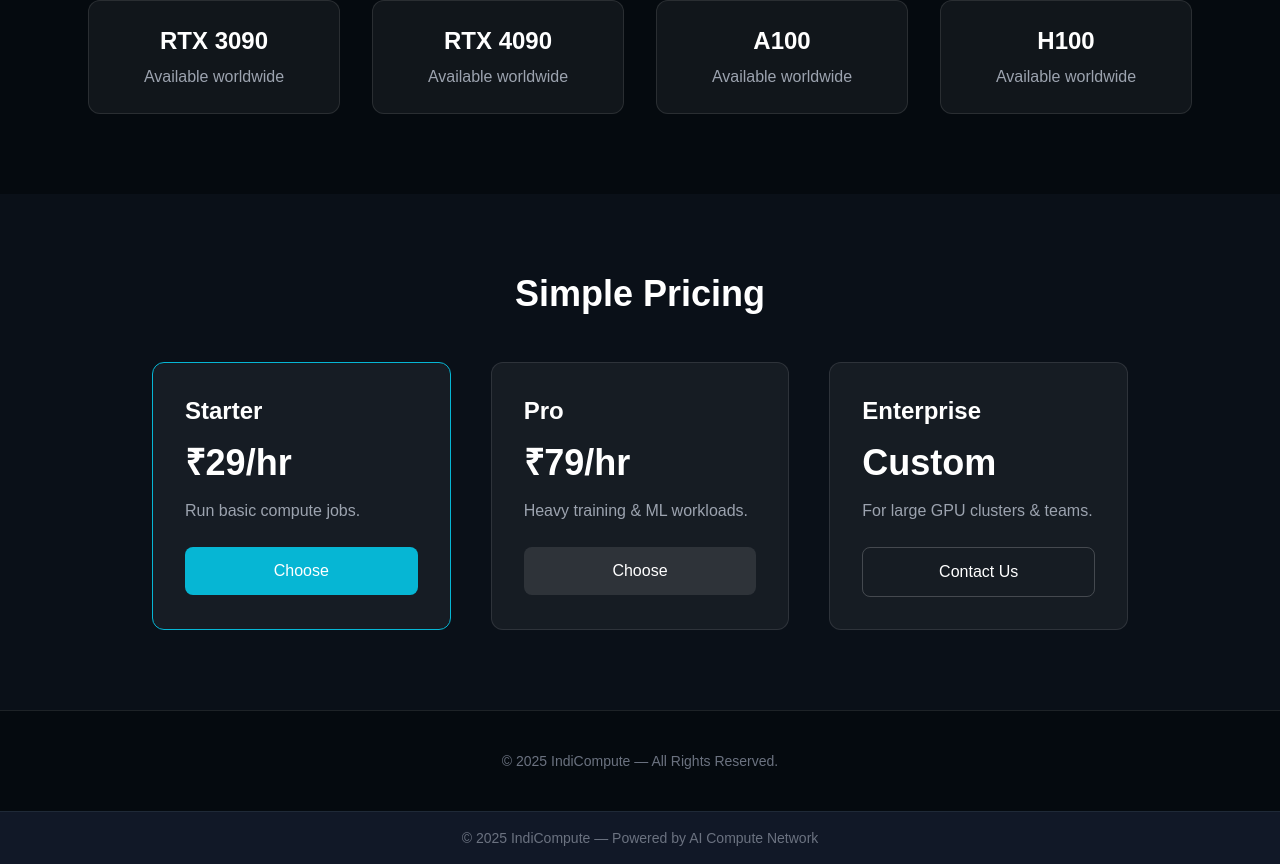
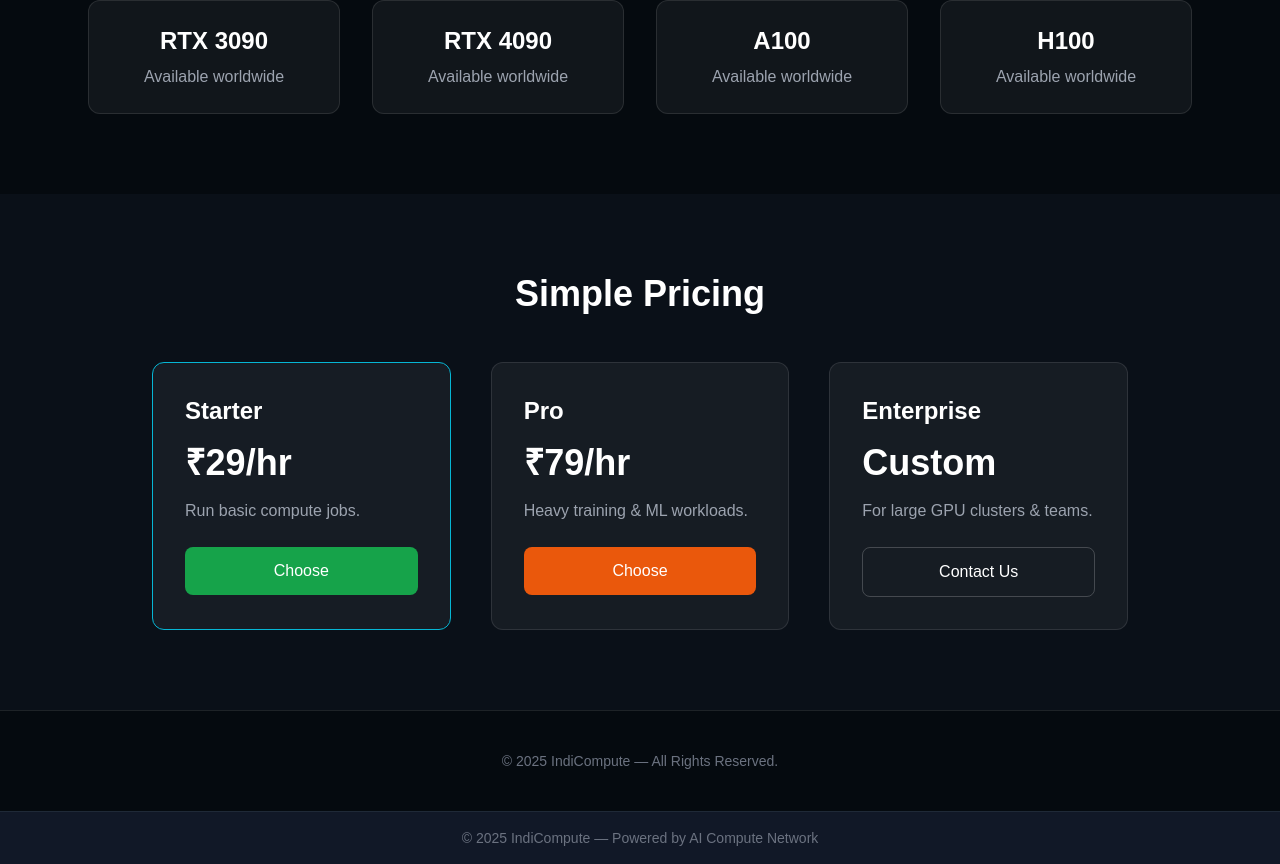
Before and after one commit to indicompute/indicompute_frontend, a Next.js app: page / in a window 1280 px wide. Shown: the part 1049-1913 px from the top of the page. Built offline with nearby package versions, Linux system fonts and the light colour scheme.

Commit message:
choose change

```diff
--- a/app/page.tsx
+++ b/app/page.tsx
@@ -142,14 +142,14 @@ export default function Home() {
             <h4 className="text-2xl font-semibold">Starter</h4>
             <p className="text-4xl font-bold mt-4">₹29/hr</p>
             <p className="mt-4 text-gray-400">Run basic compute jobs.</p>
-            <a href="/signup" className="mt-6 block text-center bg-cyan-500 hover:bg-cyan-600 py-3 rounded-lg">Choose</a>
+            <a href="/signup" className="mt-6 block text-center bg-green-600 hover:bg-green-700 py-3 rounded-lg">Choose</a>
           </div>
 
           <div className="p-8 bg-white/5 rounded-xl border border-white/10">
             <h4 className="text-2xl font-semibold">Pro</h4>
             <p className="text-4xl font-bold mt-4">₹79/hr</p>
             <p className="mt-4 text-gray-400">Heavy training & ML workloads.</p>
-            <a href="/signup" className="mt-6 block text-center bg-white/10 hover:bg-white/20 py-3 rounded-lg">Choose</a>
+            <a href="/signup" className="mt-6 block text-center bg-orange-600 hover:bg-orange-700 py-3 rounded-lg">Choose</a>
           </div>
 
           <div className="p-8 bg-white/5 rounded-xl border border-white/10">
```
